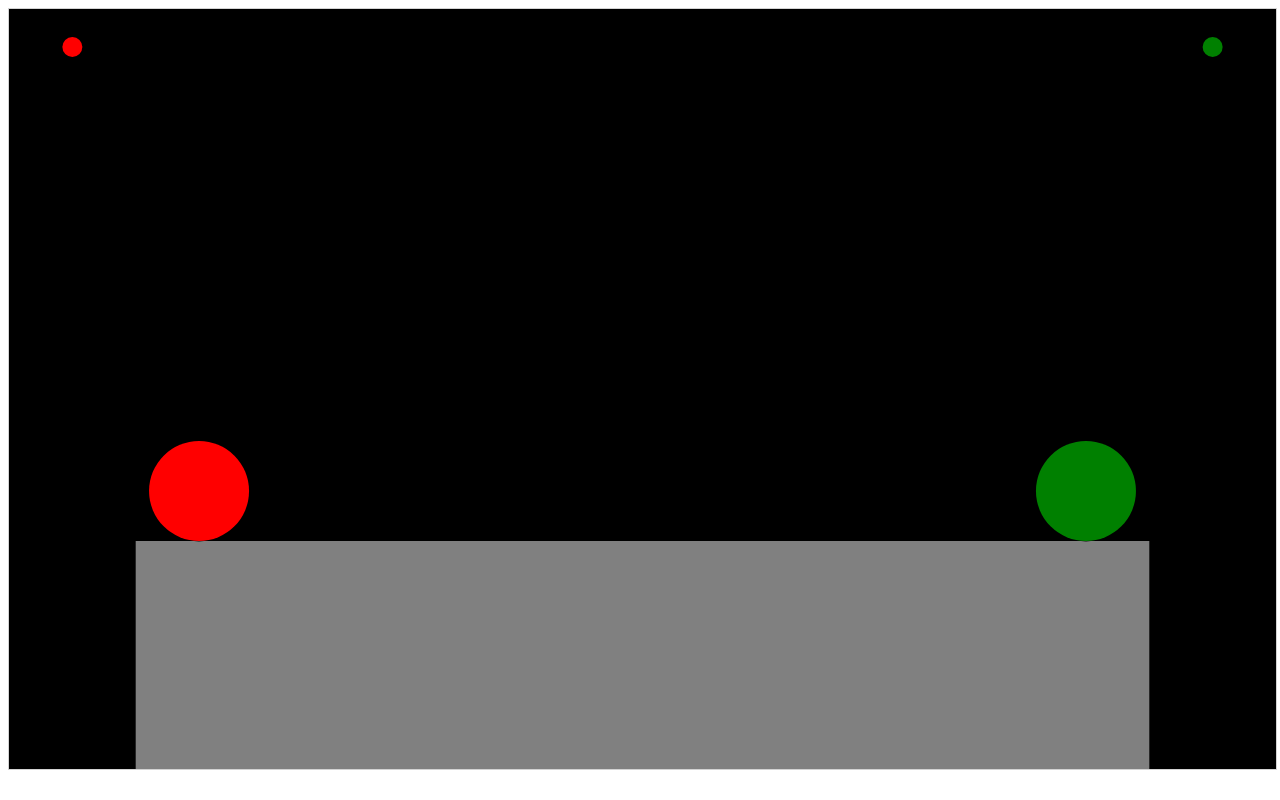
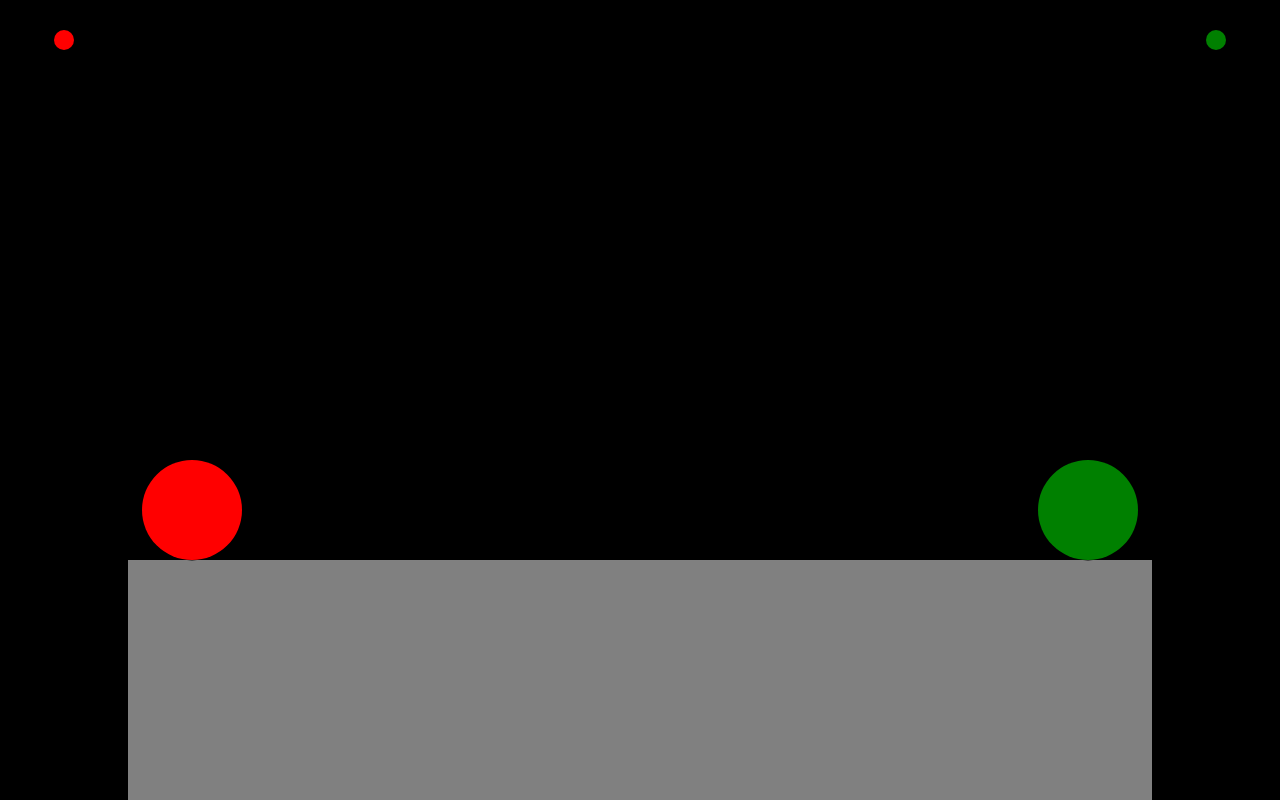
Before and after one commit to keithkiarie/Two-Big-Balls, a plain HTML site: page index.html in a window 1280 px wide. Drawn offline with Linux system fonts and the light colour scheme.

Commit message:
made canvas cover whole page

```diff
--- a/index.html
+++ b/index.html
@@ -7,10 +7,18 @@
     <meta http-equiv="X-UA-Compatible" content="ie=edge">
     <title>Two Big Balls</title>
 
+    <style>
+        html,
+        body {
+            margin: 0;
+            height: 100%;
+            overflow: hidden
+        }
+    </style>
 </head>
 
 <body>
-    <canvas id="gamecanvas" width="300" height="150" style="border:1px solid #d3d3d3;">
+    <canvas id="gamecanvas" width="300" height="150">
 </body>
 <script src="balls.js"></script>
 <script src="listeners.js"></script>
--- a/main.js
+++ b/main.js
@@ -1,8 +1,8 @@
 let gamecanvas = document.getElementById('gamecanvas');
 let game_session = false;
 
-gamecanvas.width = window.innerWidth * 0.99;
-gamecanvas.height = window.innerHeight * 0.95;
+gamecanvas.width = window.innerWidth;
+gamecanvas.height = window.innerHeight;
 
 
 let ctx = gamecanvas.getContext("2d");
```
